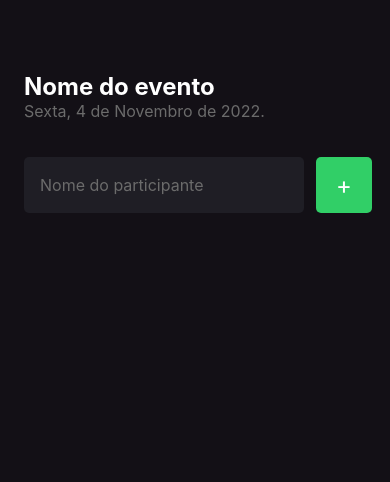
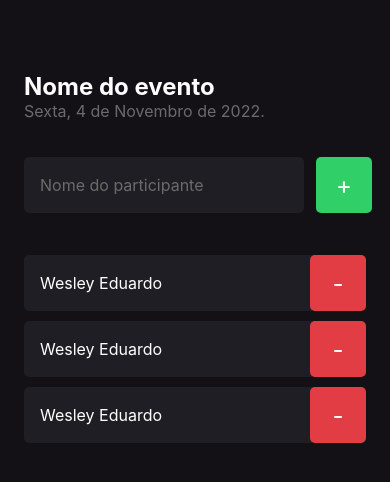
Before and after one commit to wesleyeduardodev/react-native-imhere, a React Native app: screen / in a window 390 px wide. Shown: the top 482 px of the page. Built offline with nearby package versions, Linux system fonts and the light colour scheme.

Commit message:
Criando Componente Participant

```diff
--- a/src/screens/Home/index.tsx
+++ b/src/screens/Home/index.tsx
@@ -1,6 +1,7 @@
 import {Text, TextInput, TouchableOpacity, View} from "react-native";
 
 import {styles} from "./style";
+import {Participant} from "../components/Participant";
 
 export function Home() {
 
@@ -31,6 +32,11 @@ export function Home() {
                     </Text>
                 </TouchableOpacity>
             </View>
+
+            <Participant/>
+            <Participant/>
+            <Participant/>
+
         </View>
     )
 }
--- /dev/null
+++ b/src/screens/components/Participant/index.tsx
@@ -0,0 +1,19 @@
+import {Text, TouchableOpacity, View} from "react-native";
+
+import {styles} from "./style"
+
+export function Participant() {
+    return (
+        <View style={styles.container}>
+            <Text style={styles.name}>
+                Wesley Eduardo
+            </Text>
+
+            <TouchableOpacity style={styles.button}>
+                <Text style={styles.buttonText}>
+                    -
+                </Text>
+            </TouchableOpacity>
+        </View>
+    )
+}
--- /dev/null
+++ b/src/screens/components/Participant/style.ts
@@ -0,0 +1,30 @@
+import {StyleSheet} from "react-native";
+
+export const styles = StyleSheet.create({
+    container: {
+        width: '100%',
+        backgroundColor: '#1F1E25',
+        borderRadius: 5,
+        flexDirection: 'row',
+        alignItems: 'center',
+        marginBottom: 10
+    },
+    name: {
+        flex: 1,
+        fontSize: 16,
+        color: '#FFF',
+        marginLeft: 16
+    },
+    buttonText: {
+        color: '#FFF',
+        fontSize: 24
+    },
+    button: {
+        width: 56,
+        height: 56,
+        borderRadius: 5,
+        backgroundColor: '#E23C44',
+        alignItems: 'center',
+        justifyContent: 'center'
+    },
+})
```
